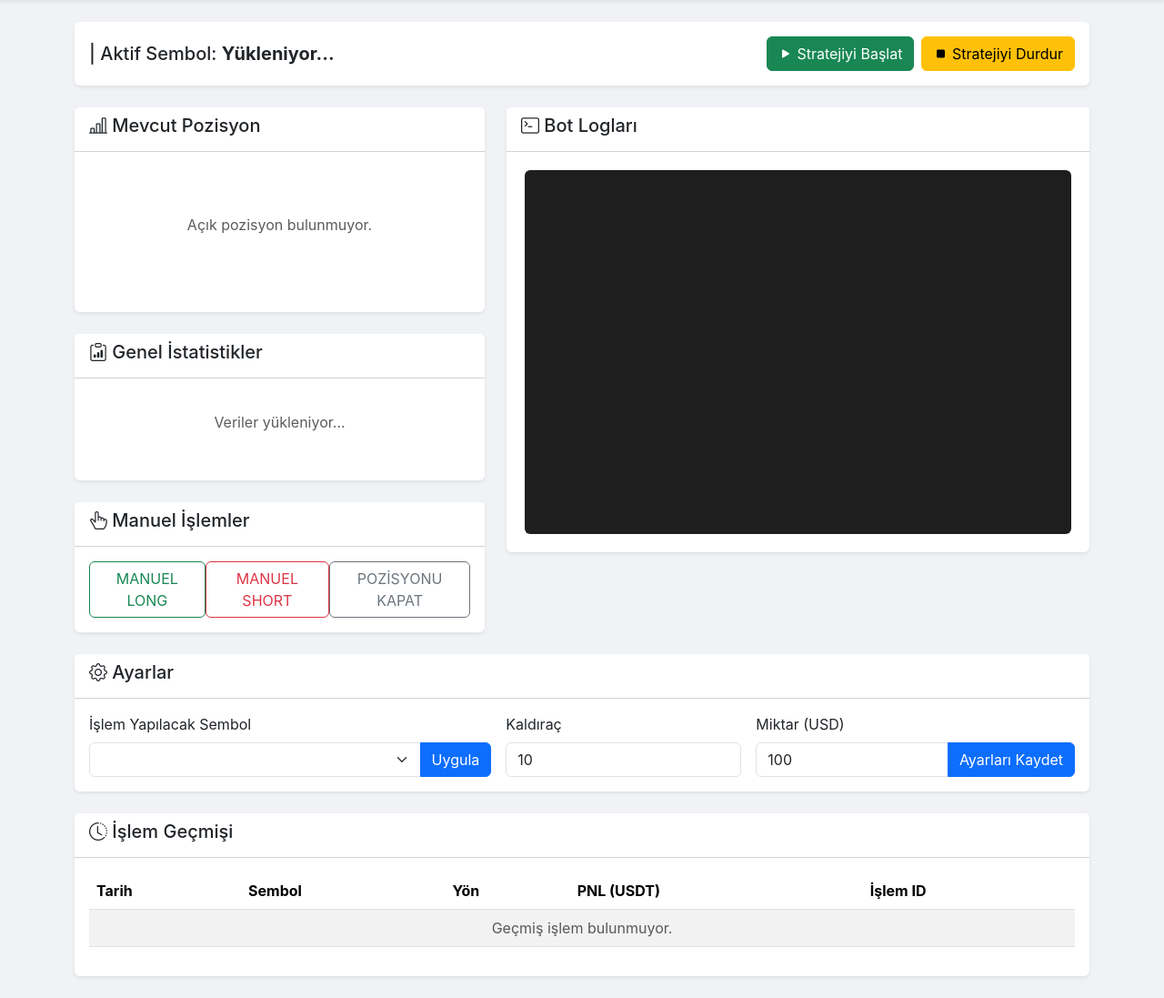
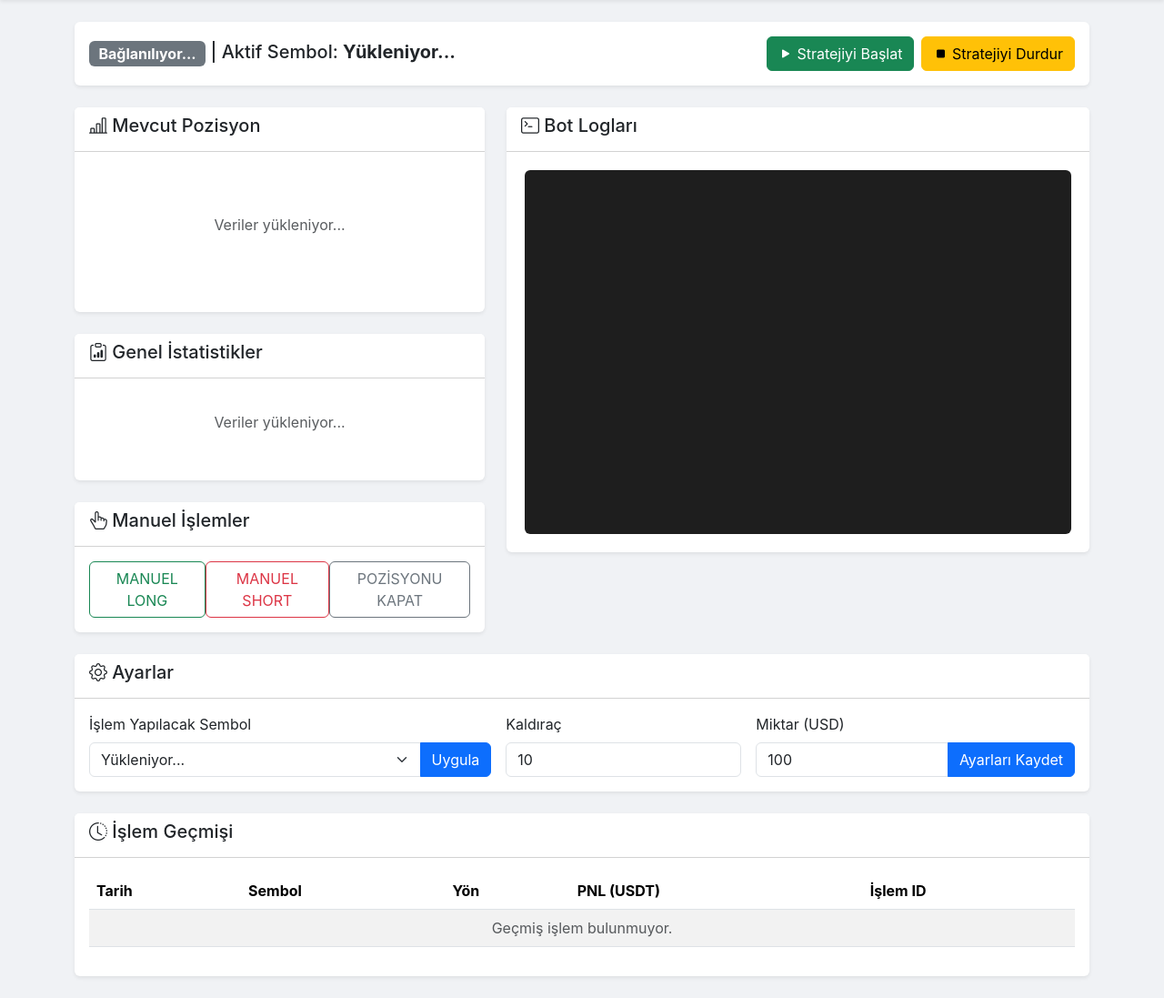
Before and after one commit to kadir123456/bte, a Flask app: page /dashboard in a window 1280 px wide. Shown: the part 56-1153 px from the top of the page at 91% size. Run offline with Flask 3, Linux system fonts and the light colour scheme; the visitor is signed in with stand-in values (Sample User, id 1); lists and menus that the app fills with data are empty; some libraries are stand-ins or nearby versions.

Commit message:
Update dashboard.html

```diff
--- a/templates/dashboard.html
+++ b/templates/dashboard.html
@@ -4,9 +4,10 @@
     <meta charset="UTF-8">
     <meta name="viewport" content="width=device-width, initial-scale=1.0">
     <title>Kontrol Paneli - Trading Bot</title>
+    <!-- Stil Dosyaları -->
     <link href="https://cdn.jsdelivr.net/npm/bootstrap@5.3.3/dist/css/bootstrap.min.css" rel="stylesheet">
     <link rel="stylesheet" href="https://cdn.jsdelivr.net/npm/bootstrap-icons@1.11.3/font/bootstrap-icons.min.css">
-    <!-- WebSocket istemci kütüphanesi -->
+    <!-- WebSocket İstemci Kütüphanesi -->
     <script src="https://cdn.socket.io/4.7.5/socket.io.min.js"></script>
     <style>
         body { background-color: #f0f2f5; font-family: -apple-system, BlinkMacSystemFont, "Segoe UI", Roboto, "Helvetica Neue", Arial, sans-serif; }
@@ -28,6 +29,7 @@
     </style>
 </head>
 <body>
+    <!-- 1. Navigasyon Çubuğu -->
     <nav class="navbar navbar-expand-lg navbar-dark bg-dark shadow-sm">
         <div class="container-fluid">
             <a class="navbar-brand" href="#"><i class="bi bi-robot"></i> Trading Bot Kontrol Paneli</a>
@@ -35,12 +37,13 @@
         </div>
     </nav>
 
+    <!-- 2. Ana İçerik Alanı -->
     <div class="container mt-4">
         <!-- ANA KONTROLLER -->
         <div class="card shadow-sm mb-4">
             <div class="card-body d-flex justify-content-between align-items-center flex-wrap gap-3">
                 <h5 class="mb-0">
-                    <span id="bot-status-badge"></span>
+                    <span id="bot-status-badge"><span class="badge bg-secondary status-badge">Bağlanılıyor...</span></span>
                     | Aktif Sembol: <strong id="active-symbol-text">Yükleniyor...</strong>
                 </h5>
                 <div class="d-flex gap-2">
@@ -51,12 +54,12 @@
         </div>
 
         <div class="row">
-            <!-- POZİSYON VE İSTATİSTİKLER -->
+            <!-- Sol Sütun: Pozisyon ve İstatistikler -->
             <div class="col-lg-5">
                 <div class="card shadow-sm mb-4">
                     <div class="card-header bg-white"><h5><i class="bi bi-bar-chart-line"></i> Mevcut Pozisyon</h5></div>
                     <div class="card-body card-body-small-padding" id="position-info">
-                        <p class="text-muted text-center py-5">Açık pozisyon bulunmuyor.</p>
+                        <p class="text-muted text-center py-5">Veriler yükleniyor...</p>
                     </div>
                 </div>
 
@@ -77,7 +80,7 @@
                 </div>
             </div>
 
-            <!-- LOGLAR -->
+            <!-- Sağ Sütun: Loglar -->
             <div class="col-lg-7">
                 <div class="card shadow-sm mb-4">
                     <div class="card-header bg-white"><h5><i class="bi bi-terminal"></i> Bot Logları</h5></div>
@@ -88,7 +91,7 @@
             </div>
         </div>
 
-        <!-- AYARLAR VE GEÇMİŞ -->
+        <!-- Alt Satır: Ayarlar ve İşlem Geçmişi -->
         <div class="row">
              <div class="col-12">
                 <div class="card shadow-sm mb-4">
@@ -98,7 +101,7 @@
                             <div class="col-md-5">
                                 <label for="symbol-select" class="form-label">İşlem Yapılacak Sembol</label>
                                 <div class="input-group">
-                                    <select class="form-select" id="symbol-select" aria-label="Sembol Seçimi"></select>
+                                    <select class="form-select" id="symbol-select" aria-label="Sembol Seçimi"><option>Yükleniyor...</option></select>
                                     <button class="btn btn-primary" onclick="updateSymbol()">Uygula</button>
                                 </div>
                             </div>
@@ -142,10 +145,10 @@
 
 <script>
     document.addEventListener('DOMContentLoaded', () => {
-        // --- WebSocket Bağlantısını Kur ---
+        // --- 1. WEBSOCKET BAĞLANTISINI KUR ---
         const socket = io();
 
-        // --- ELEMENT REFERANSLARI ---
+        // --- 2. ELEMENT REFERANSLARI ---
         const logContainer = document.getElementById('logs');
         const statusBadge = document.getElementById('bot-status-badge');
         const activeSymbolText = document.getElementById('active-symbol-text');
@@ -156,7 +159,7 @@
         const symbolSelect = document.getElementById('symbol-select');
         const tradesHistoryBody = document.getElementById('trades-history-body');
 
-        // --- KONTROL FONKSİYONLARI (Sunucuya HTTP isteği gönderir) ---
+        // --- 3. KONTROL FONKSİYONLARI (Sunucuya HTTP isteği gönderir) ---
         async function postData(url, data = {}) {
             try {
                 const response = await fetch(url, {
@@ -185,7 +188,7 @@
             postData('/update_settings', { leverage, quantity_usd });
         };
 
-        // --- ARAYÜZ GÜNCELLEME FONKSİYONLARI ---
+        // --- 4. ARAYÜZ GÜNCELLEME FONKSİYONLARI ---
         const updateLogs = (logs) => {
             logs.forEach(log => {
                 const p = document.createElement('p');
@@ -279,26 +282,32 @@
                     symbolSelect.appendChild(option);
                 });
             } else {
-                symbolSelect.innerHTML = '<option>Yüklenemedi</option>';
+                symbolSelect.innerHTML = '<option>Semboller yüklenemedi</option>';
             }
         };
 
-        // --- WEBSOCKET OLAY DİNLEYİCİLERİ ---
+        // --- 5. WEBSOCKET OLAY DİNLEYİCİLERİ ---
         socket.on('connect', () => {
             console.log('Sunucuya WebSocket ile bağlanıldı!');
+            // Bağlanır bağlanmaz ilk verileri iste
             socket.emit('get_initial_data');
         });
 
         socket.on('log_message', (msg) => updateLogs([msg.data]));
+
         socket.on('initial_data', (data) => {
             populateSymbolSelect(data.symbols);
             updateTradeHistory(data.trades);
         });
+
         socket.on('full_update', (data) => {
             updatePositionInfo(data.position);
             updateStatsInfo(data.stats);
         });
-        socket.on('bot_status_update', (data) => updateBotStatus(data.status, data.symbol));
+
+        socket.on('bot_status_update', (data) => {
+            updateBotStatus(data.status, data.symbol);
+        });
     });
 </script>
 
```
